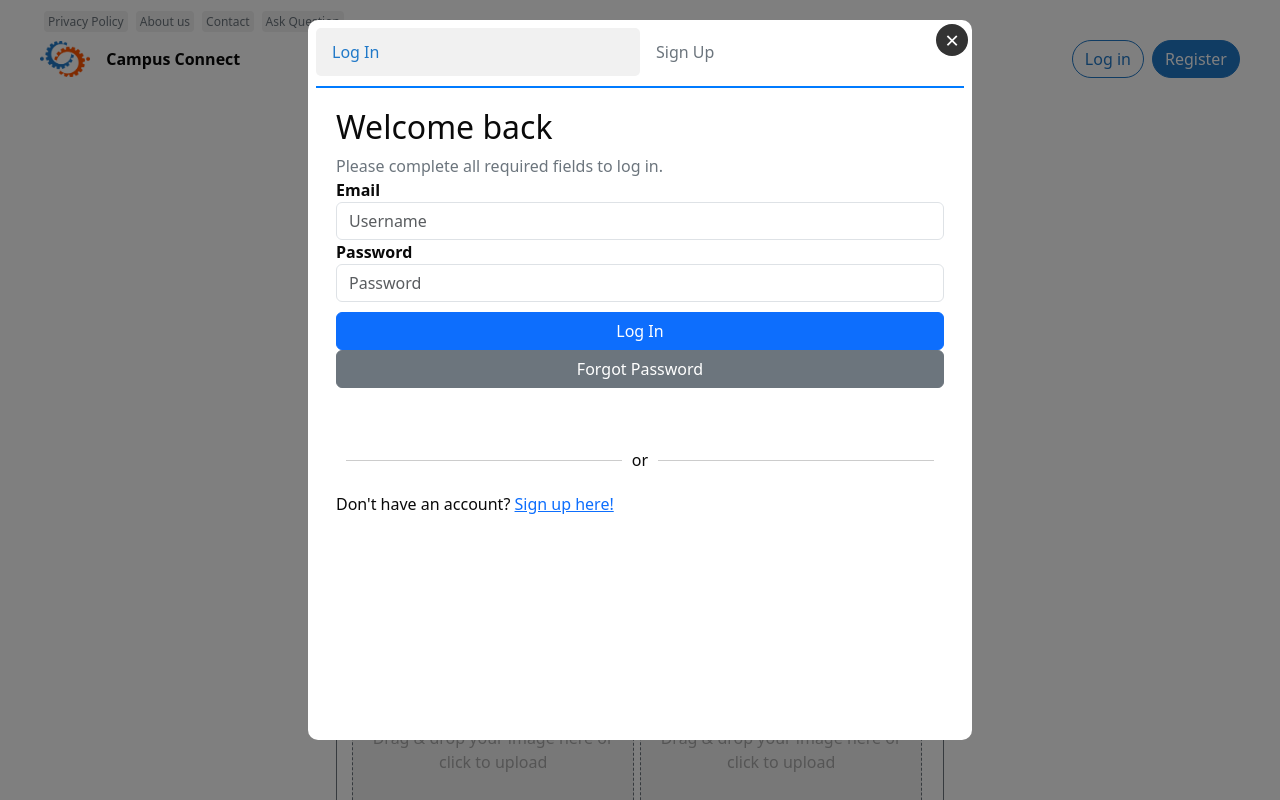
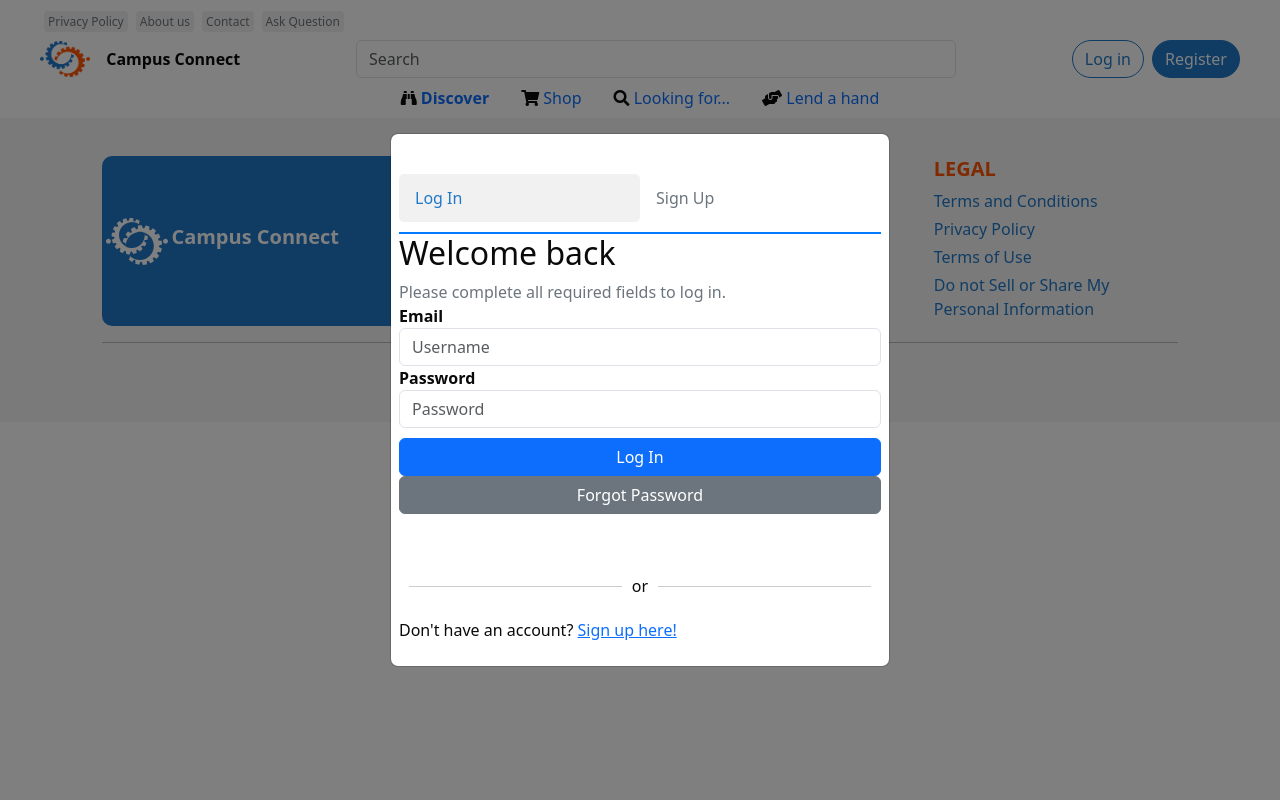
Before and after one commit to lmbsumatra/campus-connect-userside, a React (Create React App) app: page /login-signup in a window 1280 px wide. Both pictures are taken after a click on the button "Log in". Shown: the top 800 px of the page. Built offline with nearby package versions, Linux system fonts and the light colour scheme.

Commit message:
:: aye :+1:

```diff
--- a/src/components/myrentals/MyRentals.jsx
+++ b/src/components/myrentals/MyRentals.jsx
@@ -28,7 +28,6 @@ const MyRentals = () => {
   };
 
   if (loading) return <p>Loading...</p>;
-  if (error) return <p>Error: {error}</p>;
 
   const filterOptions = [
     { name: "All", statuses: [] }, // To include all items when "All" is selected
@@ -50,21 +49,25 @@ const MyRentals = () => {
     <div className="container rounded bg-white">
       <div className="my-rentals">
         <RentalFilters
-          filterOptions={filterOptions.map(option => option.name)} // Just show filter names
+          filterOptions={filterOptions.map(option => option.name)}
           activeFilter={activeFilter}
           onFilterClick={handleFilterClick}
         />
         <div className="rental-items">
-          {filteredItems.map((item) => (
-            <div key={item.id} onClick={() => openRentProgress(item.id)}>
-              <RentalItem item={item} onButtonClick={(e) => e.stopPropagation()}/>
-            </div>
-          ))}
-          {filteredItems.length === 0 && <p>No rentals found.</p>}
+          {filteredItems.length > 0 ? (
+            filteredItems.map((item) => (
+              <div key={item.id} onClick={() => openRentProgress(item.id)}>
+                <RentalItem item={item} onButtonClick={(e) => e.stopPropagation()} />
+              </div>
+            ))
+          ) : (
+            <p>No transactions available. </p>
+          )}
         </div>
       </div>
     </div>
   );
+
 };
 
 export default MyRentals;
--- a/src/components/navbar/navbar/NavBar2.jsx
+++ b/src/components/navbar/navbar/NavBar2.jsx
@@ -13,7 +13,7 @@ const NavBar2 = () => {
   const [showLoginSignUp, setShowLoginSignUp] = useState(false);
   const [activeTab, setActiveTab] = useState("");
   const [authTab, setAuthTab] = useState("loginTab");
-  const [openPopup, setOpenPopup] = useState(null); // Use a single state for popups
+  const [openPopup, setOpenPopup] = useState(null);
 
   const navigate = useNavigate();
   const location = useLocation();
@@ -65,7 +65,7 @@ const NavBar2 = () => {
 
   const handleClickOutside = (event) => {
     if (popupRef.current && !popupRef.current.contains(event.target)) {
-      setOpenPopup(null); // Close the popup if clicked outside
+      setOpenPopup(null);
     }
   };
 
@@ -82,8 +82,7 @@ const NavBar2 = () => {
         <div className="nav-content d-block">
           <div className="d-flex">
             <ul className="quick-links m-0 p-0 d-flex">
-              {["Privacy Policy", "About us", "Contact", "Ask Question"].map(
-                (link) => (
+              {["Privacy Policy", "About us", "Contact", "Ask Question"].map(link => (
                 <li className="link" key={link}>
                   <a
                     className="quick-links active"
@@ -93,8 +92,7 @@ const NavBar2 = () => {
                     {link}
                   </a>
                 </li>
-                )
-              )}
+              ))}
             </ul>
           </div>
 
@@ -155,22 +153,12 @@ const NavBar2 = () => {
               {[
                 { name: "Discover", path: "/", icon: "fas fa-binoculars" },
                 { name: "Shop", path: "/shop", icon: "fas fa-shopping-cart" },
-                {
-                  name: "Looking for...",
-                  path: "/rent",
-                  icon: "fas fa-search",
-                },
-                {
-                  name: "Lend a hand",
-                  path: "/lend",
-                  icon: "fas fa-hands-helping",
-                },
+                { name: "Looking for...", path: "/rent", icon: "fas fa-search" },
+                { name: "Lend a hand", path: "/lend", icon: "fas fa-hands-helping" },
               ].map(({ name, path, icon }) => (
                 <li className="nav-item" key={name}>
                   <a
-                    className={`nav-link ${
-                      activeTab === name ? "active fw-bold" : ""
-                    }`}
+                    className={`nav-link ${activeTab === name ? "active fw-bold" : ""}`}
                     href={path}
                     onClick={() => setTab(name)}
                   >
@@ -184,8 +172,8 @@ const NavBar2 = () => {
       </nav>
 
       {showLoginSignUp && (
-        <div className="bg-shadow">
-          <LoginSignUp tab={authTab} onClose={closeLoginSignUp} />
+        <div className="">
+          <LoginSignUp tab={authTab} show={showLoginSignUp} onClose={closeLoginSignUp} />
         </div>
       )}
     </div>
--- a/src/pages/public/login-signup/LoginSignup.js
+++ b/src/pages/public/login-signup/LoginSignup.js
@@ -5,8 +5,9 @@ import { GoogleLogin } from "@react-oauth/google";
 import { Dropdown } from "react-bootstrap";
 import PasswordMeter from "../../../components/common/PasswordMeter";
 import { useAuth } from "../../../context/AuthContext";
+import { Modal } from "react-bootstrap";
 
-const LoginSignUp = ({ tab, onClose }) => {
+const LoginSignUp = ({ tab, onClose, show }) => {
   const { loginStudent } = useAuth();
   const navigate = useNavigate();
   const [authTab, setAuthTab] = useState(tab);
@@ -19,7 +20,6 @@ const LoginSignUp = ({ tab, onClose }) => {
   const [inputWarning, setInputWarning] = useState(false);
   const [errorMessage, setErrorMessage] = useState("");
   const errorRef = useRef(null);
-
 
   // User data state
   const [userData, setUserData] = useState({
@@ -135,7 +135,7 @@ const LoginSignUp = ({ tab, onClose }) => {
         const data = await res.json();
         console.log("Google login successful:", data);
         // localStorage.setItem("token", data.token);
-        loginStudent(data.token, data.role, data.userId)
+        loginStudent(data.token, data.role, data.userId);
         navigate("/");
       } else {
         const errorData = await res.json();
@@ -243,7 +243,7 @@ const LoginSignUp = ({ tab, onClose }) => {
         const data = await response.json();
         console.log("Login successful:", data);
         // localStorage.setItem("token", data.token);
-        loginStudent(data.token, data.role, data.userId)
+        loginStudent(data.token, data.role, data.userId);
         navigate("/");
       } else {
         const errorData = await response.json();
@@ -257,10 +257,9 @@ const LoginSignUp = ({ tab, onClose }) => {
   };
 
   return (
+    <Modal show={show} onHide={onClose} centered>
+      <Modal.Body closeButton />
       <div className="auth-container">
-      <div className="close-button" onClick={onClose}>
-        &times;
-      </div>
         <div className="tab-buttons">
           <div
             onClick={() => handleTabClick("loginTab")}
@@ -275,7 +274,7 @@ const LoginSignUp = ({ tab, onClose }) => {
             Sign Up
           </div>
         </div>
-      <div className="auth-scrollable">
+        <div className="">
           <form
             onSubmit={
               authTab === "loginTab" ? handleLoginSubmit : handleRegisterSubmit
@@ -285,7 +284,9 @@ const LoginSignUp = ({ tab, onClose }) => {
               <div className="auth-form">
                 <h2>Welcome back</h2>
                 <span
-                className={`${errorMessage ? "text-danger" : "text-secondary"}`}
+                  className={`${
+                    errorMessage ? "text-danger" : "text-secondary"
+                  }`}
                 >
                   {errorMessage
                     ? errorMessage
@@ -348,7 +349,9 @@ const LoginSignUp = ({ tab, onClose }) => {
               <div className="auth-form">
                 <h2 ref={errorRef}>Connect and Earn</h2>
                 <span
-                className={`${errorMessage ? "text-danger" : "text-secondary"}`}
+                  className={`${
+                    errorMessage ? "text-danger" : "text-secondary"
+                  }`}
                 >
                   {errorMessage
                     ? errorMessage
@@ -460,7 +463,9 @@ const LoginSignUp = ({ tab, onClose }) => {
                           type="file"
                           id="uploadImageInput"
                           style={{ display: "none" }}
-                        onChange={(e) => handleImageUpload(e, setUploadedImage)}
+                          onChange={(e) =>
+                            handleImageUpload(e, setUploadedImage)
+                          }
                           required
                         />
                       </div>
@@ -522,7 +527,10 @@ const LoginSignUp = ({ tab, onClose }) => {
                       value={userData.password}
                       onChange={handlePasswordChange}
                       onFocus={() =>
-                      setInputTriggers((prev) => ({ ...prev, password: false }))
+                        setInputTriggers((prev) => ({
+                          ...prev,
+                          password: false,
+                        }))
                       }
                       onBlur={() => handleBlur("password")}
                       className="form-control"
@@ -543,7 +551,9 @@ const LoginSignUp = ({ tab, onClose }) => {
                       onChange={handleChange}
                       onBlur={() => handleBlur("confirmPassword")}
                       className="form-control"
-                    style={{ borderColor: getBorderColor("confirmPassword") }}
+                      style={{
+                        borderColor: getBorderColor("confirmPassword"),
+                      }}
                       required
                     />
                   </div>
@@ -571,6 +581,7 @@ const LoginSignUp = ({ tab, onClose }) => {
           </form>
         </div>
       </div>
+    </Modal>
   );
 };
 
--- a/src/pages/public/login-signup/loginSignupStyle.css
+++ b/src/pages/public/login-signup/loginSignupStyle.css
@@ -2,12 +2,11 @@
 /*  Login/Signup   */
 /* * * * * * * * * */
 .auth-container {
-  max-width: 664px;
-  margin: 20px auto;
+  width: auto;
   padding: 8px;
   border-radius: 10px;
   background-color: white;
-  height: 90vh;
+  height: auto;
   overflow: hidden;
   position: relative;
 }
@@ -151,3 +150,7 @@
   text-decoration: underline;
   cursor: pointer;
 } */
+
+.auth-form {
+  width: 100%;
+}
--- a/src/utils/useFetchRentalTransactionsByUserId.jsx
+++ b/src/utils/useFetchRentalTransactionsByUserId.jsx
@@ -7,12 +7,20 @@ const useFetchRentalTransactionsByUserId = (userId) => {
   const [loading, setLoading] = useState(true);
 
   useEffect(() => {
-    if (!userId) return; // If no userId is provided, don't fetch
+    if (!userId) {
+      setLoading(false); // If no userId is provided, set loading to false
+      return;
+    }
 
     const fetchTransactions = async () => {
       try {
         const response = await axios.get(`http://localhost:3001/rental-transaction/user/${userId}`);
-        setTransactions(response.data);
+        if (response.data && Array.isArray(response.data)) {
+          setTransactions(response.data);
+        } else {
+          setTransactions([]); // Set to an empty array if no valid data
+          setError("No transactions found."); // Set an error message
+        }
       } catch (err) {
         setError(err.message);
       } finally {
@@ -21,7 +29,7 @@ const useFetchRentalTransactionsByUserId = (userId) => {
     };
 
     fetchTransactions();
-  }, [userId]); // Fetch when userId changes
+  }, [userId]);
 
   return { transactions, error, loading };
 };
```
Lines whose indentation alone changed are shown as unchanged.
